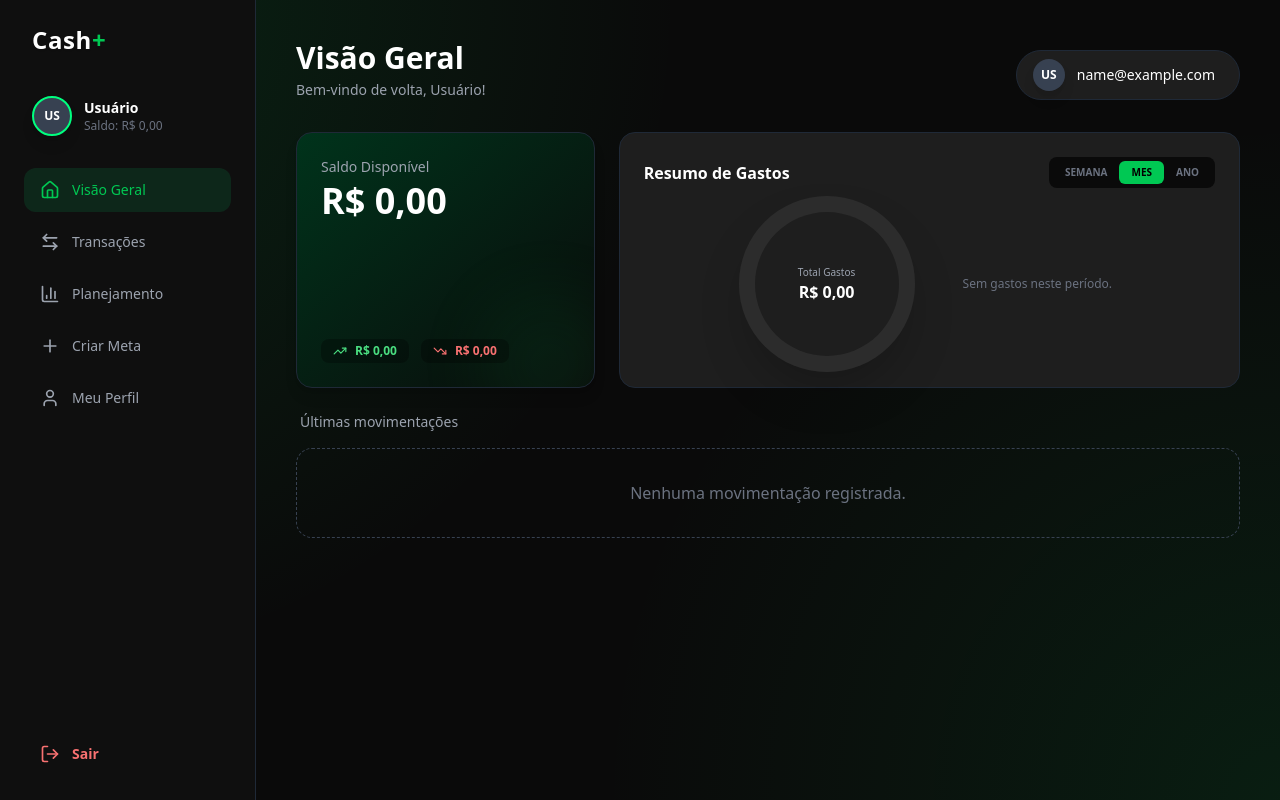
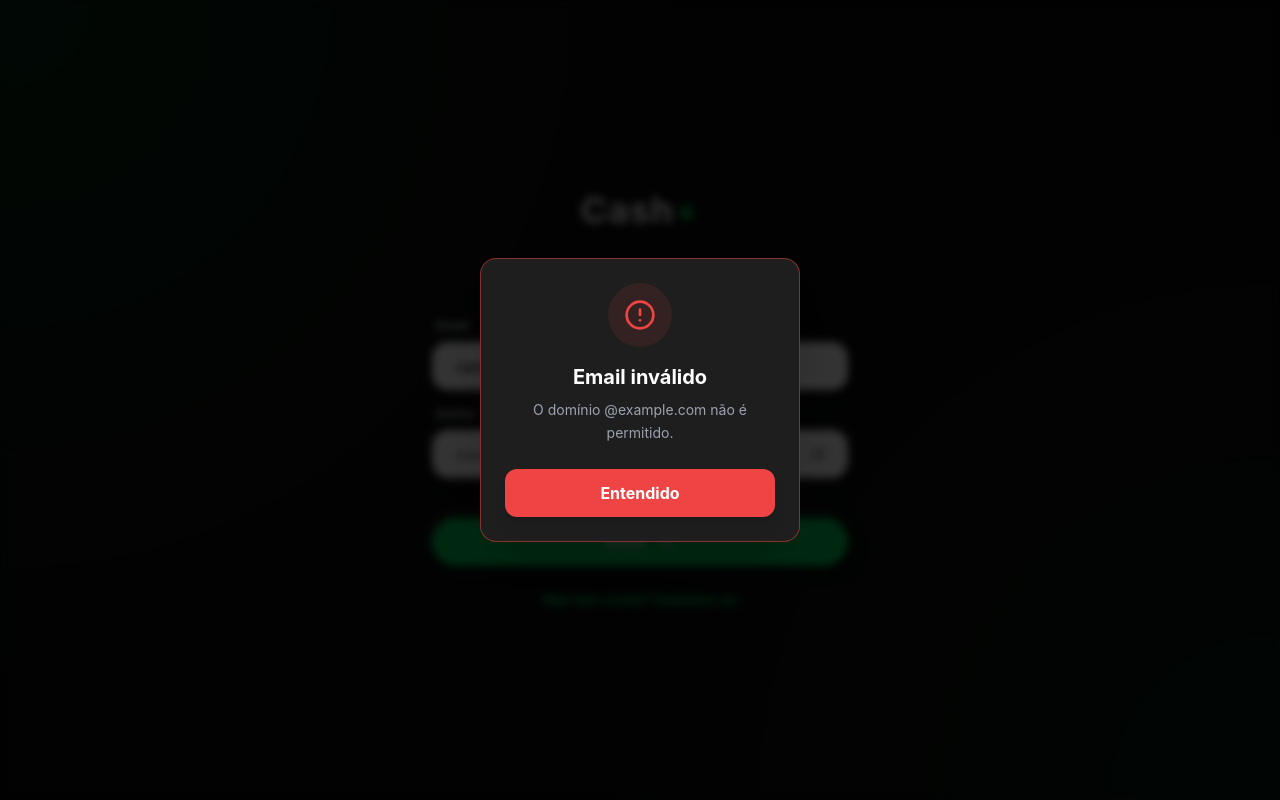
Before and after one commit to Lucci268/ProjetoAPIFinancas, a React (Vite) app: page / in a window 1280 px wide. Both pictures are taken after typing "name@example.com", "Sample123" into the empty fields and a click on the button "Entrar". Built offline with nearby package versions, Linux system fonts and the light colour scheme; the HTML template or start-up script is replaced by a standard one.

Commit message:
feat: new popup

```diff
--- a/src/App.jsx
+++ b/src/App.jsx
@@ -2,7 +2,7 @@ import React, { useState, useEffect, useRef } from 'react';
 import {
   Eye, EyeOff, ArrowRight, Home, ArrowLeftRight,
   BarChart3, User, Plus, TrendingUp, TrendingDown,
-  Check, Trash2, X, LogOut, Camera, PiggyBank, UserPlus
+  Check, Trash2, X, LogOut, Camera, PiggyBank, UserPlus, Edit2, AlertCircle, CheckCircle, HelpCircle
 } from 'lucide-react';
 
 /* ------------------- UTILITÁRIOS & CONSTANTES ------------------- */
@@ -15,6 +15,12 @@ const CATEGORIES = {
   'Metas': { color: '#69F0AE', label: 'Metas/Economia' },
   'Outros': { color: '#90A4AE', label: 'Outros' }
 };
+
+const ALLOWED_EMAIL_DOMAINS = [
+  'gmail.com', 'outlook.com', 'yahoo.com', 'hotmail.com',
+  'icloud.com', 'live.com', 'yahoo.com.br', 'uol.com.br',
+  'bol.com.br'
+];
 
 const parseDate = (dateStr) => {
   if (!dateStr) return new Date();
@@ -32,17 +38,69 @@ const Logo = ({ small = false }) => (
   </div>
 );
 
+const SystemPopup = ({ isOpen, onClose, type = 'success', title, message, onConfirm }) => {
+  if (!isOpen) return null;
+
+  const config = {
+    success: {
+      icon: <CheckCircle size={32} className="text-cashGreen" />,
+      color: 'border-cashGreen/50',
+      bgIcon: 'bg-cashGreen/10',
+      btn: 'bg-cashGreen text-black hover:bg-green-400'
+    },
+    error: {
+      icon: <AlertCircle size={32} className="text-red-500" />,
+      color: 'border-red-500/50',
+      bgIcon: 'bg-red-500/10',
+      btn: 'bg-red-500 text-white hover:bg-red-600'
+    },
+    confirm: {
+      icon: <HelpCircle size={32} className="text-yellow-500" />,
+      color: 'border-yellow-500/50',
+      bgIcon: 'bg-yellow-500/10',
+      btn: 'bg-yellow-500 text-black hover:bg-yellow-400'
+    }
+  };
+
+  const currentConfig = config[type] || config.success;
+
+  return (
+    <div className="fixed inset-0 z-[100] flex items-center justify-center bg-black/80 backdrop-blur-sm p-4 animate-in fade-in duration-200">
+      <div className={`bg-[#1E1E1E] border ${currentConfig.color} p-6 rounded-2xl w-full max-w-xs flex flex-col items-center text-center shadow-2xl animate-in zoom-in-95 duration-300`}>
+        <div className={`w-16 h-16 ${currentConfig.bgIcon} rounded-full flex items-center justify-center mb-4`}>
+          {currentConfig.icon}
+        </div>
+        <h3 className="text-white text-xl font-bold mb-2">{title}</h3>
+        <p className="text-gray-400 text-sm mb-6 leading-relaxed">{message}</p>
+
+        <div className="flex gap-3 w-full">
+          {type === 'confirm' && (
+            <button
+              onClick={onClose}
+              className="flex-1 py-3 rounded-xl bg-gray-700 text-white font-bold hover:bg-gray-600 transition-all"
+            >
+              Cancelar
+            </button>
+          )}
+          <button
+            onClick={() => {
+              if (onConfirm) onConfirm();
+              onClose();
+            }}
+            className={`flex-1 py-3 rounded-xl font-bold transition-all shadow-lg ${currentConfig.btn}`}
+          >
+            {type === 'confirm' ? 'Sim, confirmar' : 'Entendido'}
+          </button>
+        </div>
+      </div>
+    </div>
+  );
+};
+
 const UserAvatar = ({ user, size = "w-10 h-10", textSize = "text-xs", showBorder = true }) => {
   const borderClass = showBorder ? "border-2 border-cashGreen" : "";
-
   if (user.avatar) {
-    return (
-      <img
-        src={user.avatar}
-        alt="Profile"
-        className={`${size} rounded-full object-cover ${borderClass} shadow-lg bg-gray-800`}
-      />
-    );
+    return <img src={user.avatar} alt="Profile" className={`${size} rounded-full object-cover ${borderClass} shadow-lg bg-gray-800`} />;
   }
   return (
     <div className={`${size} rounded-full bg-gray-700 ${borderClass} flex items-center justify-center text-white font-bold ${textSize} shadow-lg`}>
@@ -217,7 +275,6 @@ const Sidebar = ({ activeTab, setActiveTab, onLogout, user, transactions = [] })
       <div className="mb-10 pl-2">
         <Logo small />
       </div>
-
       <div className="mb-8 flex items-center gap-3 px-2">
          <UserAvatar user={user} size="w-10 h-10" />
          <div className="overflow-hidden">
@@ -227,7 +284,6 @@ const Sidebar = ({ activeTab, setActiveTab, onLogout, user, transactions = [] })
             </p>
          </div>
       </div>
-
       <nav className="flex-1 flex flex-col gap-2">
         {navItems.map((item) => (
           <button
@@ -244,7 +300,6 @@ const Sidebar = ({ activeTab, setActiveTab, onLogout, user, transactions = [] })
           </button>
         ))}
       </nav>
-
       <button onClick={onLogout} className="flex items-center gap-3 px-4 py-3 text-red-400 hover:bg-red-900/10 rounded-xl text-sm font-bold mt-auto">
         <LogOut size={20} />
         Sair
@@ -257,7 +312,6 @@ const Sidebar = ({ activeTab, setActiveTab, onLogout, user, transactions = [] })
 
 const DashboardScreen = ({ user, transactions }) => {
   const [chartPeriod, setChartPeriod] = useState('mes');
-
   const income = transactions.filter(t => t.type === 'income').reduce((acc, curr) => acc + parseFloat(curr.value), 0);
   const expense = transactions.filter(t => t.type === 'expense').reduce((acc, curr) => acc + parseFloat(curr.value), 0);
   const balance = income - expense;
@@ -464,11 +518,12 @@ const TransactionScreen = ({ transactions, onAddTransaction, onDeleteTransaction
   );
 };
 
-const PlanningScreen = ({ goals, onAddGoal, onDeleteGoal, onDepositToGoal }) => {
+const PlanningScreen = ({ goals, onAddGoal, onDeleteGoal, onDepositToGoal, onEditGoal, showAlert }) => {
    const [isCreating, setIsCreating] = useState(false);
    const [newGoal, setNewGoal] = useState({ description: '', total: '', current: '0' });
    const [depositModal, setDepositModal] = useState({ isOpen: false, goalId: null });
    const [depositValue, setDepositValue] = useState('');
+   const [editModal, setEditModal] = useState({ isOpen: false, goal: null });
 
    const handleCreate = () => {
       if(!newGoal.description || !newGoal.total) return;
@@ -484,6 +539,24 @@ const PlanningScreen = ({ goals, onAddGoal, onDeleteGoal, onDepositToGoal }) =>
       setDepositValue('');
    };
 
+   const handleSaveEdit = () => {
+      if (!editModal.goal.description || !editModal.goal.total) return;
+      onEditGoal(editModal.goal);
+      setEditModal({ isOpen: false, goal: null });
+   };
+
+   const handleDeleteFromModal = () => {
+      showAlert(
+        'Excluir Meta?',
+        `Tem certeza que deseja excluir a meta "${editModal.goal.description}"? O valor guardado será perdido.`,
+        'confirm',
+        () => {
+           onDeleteGoal(editModal.goal.id);
+           setEditModal({ isOpen: false, goal: null });
+        }
+      );
+   };
+
    return (
       <div className="px-6 md:px-0 pt-8 md:pt-0 pb-24 md:pb-0 h-full overflow-y-auto relative">
          <div className="flex items-center justify-between mb-8">
@@ -496,30 +569,37 @@ const PlanningScreen = ({ goals, onAddGoal, onDeleteGoal, onDepositToGoal }) =>
             />
          </div>
 
+         {/* Modal de Depósito */}
          {depositModal.isOpen && (
             <div className="fixed inset-0 z-50 flex items-center justify-center bg-black/80 p-4">
-               <div className="bg-[#1E1E1E] p-6 rounded-2xl w-full max-w-sm border border-gray-700">
+               <div className="bg-[#1E1E1E] p-6 rounded-2xl w-full max-w-sm border border-gray-700 animate-in fade-in zoom-in-95">
                   <h3 className="text-white font-bold text-lg mb-4">Guardar dinheiro</h3>
-                  <p className="text-gray-400 text-sm mb-4">Quanto deseja adicionar a esta meta? O valor será descontado do seu saldo principal.</p>
-                  <InputGroup
-                     placeholder="Valor (ex: 50.00)"
-                     type="number"
-                     darkTheme
-                     value={depositValue}
-                     onChange={(e) => setDepositValue(e.target.value)}
-                  />
+                  <p className="text-gray-400 text-sm mb-4">Quanto deseja adicionar a esta meta?</p>
+                  <InputGroup placeholder="Valor (ex: 50.00)" type="number" darkTheme value={depositValue} onChange={(e) => setDepositValue(e.target.value)} />
                   <div className="flex gap-3 mt-4">
-                     <button
-                        onClick={() => setDepositModal({ isOpen: false, goalId: null })}
-                        className="flex-1 py-3 rounded-full text-gray-400 font-bold hover:bg-gray-800"
-                     >
-                        Cancelar
-                     </button>
-                     <button
-                        onClick={confirmDeposit}
-                        className="flex-1 py-3 rounded-full bg-cashGreen text-black font-bold hover:bg-green-400"
-                     >
-                        Confirmar
+                     <button onClick={() => setDepositModal({ isOpen: false, goalId: null })} className="flex-1 py-3 rounded-full text-gray-400 font-bold hover:bg-gray-800">Cancelar</button>
+                     <button onClick={confirmDeposit} className="flex-1 py-3 rounded-full bg-cashGreen text-black font-bold hover:bg-green-400">Confirmar</button>
+                  </div>
+               </div>
+            </div>
+         )}
+
+         {/* Modal de Edição de Meta */}
+         {editModal.isOpen && editModal.goal && (
+            <div className="fixed inset-0 z-50 flex items-center justify-center bg-black/80 p-4">
+               <div className="bg-[#1E1E1E] p-6 rounded-2xl w-full max-w-sm border border-gray-700 animate-in fade-in zoom-in-95">
+                  <div className="flex justify-between items-center mb-4">
+                     <h3 className="text-white font-bold text-lg">Editar Meta</h3>
+                     <button onClick={() => setEditModal({ isOpen: false, goal: null })} className="text-gray-400 hover:text-white"><X size={20} /></button>
+                  </div>
+
+                  <InputGroup label="Nome da Meta" darkTheme value={editModal.goal.description} onChange={(e) => setEditModal({...editModal, goal: { ...editModal.goal, description: e.target.value }})} />
+                  <InputGroup label="Valor Total (R$)" type="number" darkTheme value={editModal.goal.total} onChange={(e) => setEditModal({...editModal, goal: { ...editModal.goal, total: e.target.value }})} />
+
+                  <div className="flex flex-col gap-3 mt-6">
+                     <PrimaryButton label="Salvar Alterações" onClick={handleSaveEdit} />
+                     <button onClick={handleDeleteFromModal} className="w-full py-3 rounded-full bg-red-500/10 text-red-500 font-bold hover:bg-red-500 hover:text-white transition-all flex items-center justify-center gap-2 border border-red-500/30">
+                        <Trash2 size={18} /> Excluir Meta
                      </button>
                   </div>
                </div>
@@ -559,14 +639,12 @@ const PlanningScreen = ({ goals, onAddGoal, onDeleteGoal, onDepositToGoal }) =>
                      <div className="flex justify-between mb-2 items-start">
                         <span className="text-white font-bold text-lg">{goal.description}</span>
                         <div className="flex gap-2">
-                           <button
-                              onClick={() => setDepositModal({ isOpen: true, goalId: goal.id })}
-                              className="text-cashGreen bg-cashGreen/10 p-2 rounded-lg hover:bg-cashGreen hover:text-black transition-colors"
-                              title="Guardar dinheiro"
-                           >
+                           <button onClick={() => setDepositModal({ isOpen: true, goalId: goal.id })} className="text-cashGreen bg-cashGreen/10 p-2 rounded-lg hover:bg-cashGreen hover:text-black transition-colors" title="Guardar dinheiro">
                               <PiggyBank size={18}/>
                            </button>
-                           <button onClick={() => onDeleteGoal(goal.id)} className="text-gray-600 hover:text-red-500 transition-colors p-2"><X size={18}/></button>
+                           <button onClick={() => setEditModal({ isOpen: true, goal: goal })} className="text-gray-400 bg-gray-800 p-2 rounded-lg hover:bg-gray-700 hover:text-white transition-colors" title="Editar Meta">
+                              <Edit2 size={18} />
+                           </button>
                         </div>
                      </div>
                      <div className="flex justify-between mb-3 text-sm text-gray-400 font-medium">
@@ -584,7 +662,7 @@ const PlanningScreen = ({ goals, onAddGoal, onDeleteGoal, onDepositToGoal }) =>
    );
 };
 
-const ProfileScreen = ({ user, onUpdateUser }) => {
+const ProfileScreen = ({ user, onUpdateUser, showAlert }) => {
   const [formData, setFormData] = useState(user);
   const fileInputRef = useRef(null);
 
@@ -601,6 +679,12 @@ const ProfileScreen = ({ user, onUpdateUser }) => {
 
   const handleRemovePhoto = () => {
     setFormData({ ...formData, avatar: null });
+  };
+
+  const handleSave = (e) => {
+    e.preventDefault();
+    onUpdateUser(formData);
+    showAlert('Sucesso!', 'Seu perfil foi atualizado com sucesso.', 'success');
   };
 
   return (
@@ -625,7 +709,7 @@ const ProfileScreen = ({ user, onUpdateUser }) => {
                )}
             </div>
          </div>
-         <form className="flex flex-col gap-4" onSubmit={(e) => { e.preventDefault(); onUpdateUser(formData); alert('Perfil salvo!'); }}>
+         <form className="flex flex-col gap-4" onSubmit={handleSave}>
             <div className="grid grid-cols-1 md:grid-cols-2 gap-4">
                <InputGroup label="Nome Completo" placeholder="Seu nome" darkTheme value={formData.name} onChange={e => setFormData({...formData, name: e.target.value})} />
                <InputGroup label="Email" placeholder="email@exemplo.com" type="email" darkTheme value={formData.email} onChange={e => setFormData({...formData, email: e.target.value})} />
@@ -646,6 +730,24 @@ function App() {
   const [activeTab, setActiveTab] = useState('dashboard');
   const [isRegister, setIsRegister] = useState(false);
   const [authData, setAuthData] = useState({ name: '', email: '', password: '', confirmPassword: '' });
+
+  // ESTADO GLOBAL DO POPUP
+  const [popupConfig, setPopupConfig] = useState({
+    isOpen: false,
+    type: 'success',
+    title: '',
+    message: '',
+    onConfirm: null
+  });
+
+  // Função helper para chamar o popup
+  const showAlert = (title, message, type = 'success', onConfirm = null) => {
+    setPopupConfig({ isOpen: true, title, message, type, onConfirm });
+  };
+
+  const closeAlert = () => {
+    setPopupConfig({ ...popupConfig, isOpen: false });
+  };
 
   const [user, setUser] = useState(() => {
     const saved = localStorage.getItem('cashplus_user');
@@ -671,6 +773,11 @@ function App() {
   const handleAddGoal = (g) => setGoals([...goals, { ...g, id: Date.now() }]);
   const handleDeleteGoal = (id) => setGoals(goals.filter(g => g.id !== id));
 
+  const handleEditGoal = (updatedGoal) => {
+     const newGoals = goals.map(g => g.id === updatedGoal.id ? updatedGoal : g);
+     setGoals(newGoals);
+  };
+
   const handleDepositToGoal = (goalId, amount) => {
      const val = parseFloat(amount);
      const updatedGoals = goals.map(g => {
@@ -693,18 +800,25 @@ function App() {
   };
 
   const handleAuth = () => {
+     if(authData.email) {
+        const domain = authData.email.split('@')[1];
+        if(!domain || !ALLOWED_EMAIL_DOMAINS.includes(domain)) {
+           showAlert('Email inválido', `O domínio @${domain} não é permitido.`, 'error');
+           return;
+        }
+     }
+
      if (isRegister) {
        if (authData.password !== authData.confirmPassword) {
-         alert('As senhas não coincidem!');
+         showAlert('Erro', 'As senhas não coincidem!', 'error');
          return;
        }
        if (!authData.name) {
-         alert('Por favor, digite seu nome.');
+         showAlert('Atenção', 'Por favor, digite seu nome.', 'error');
          return;
        }
        setUser({ ...user, name: authData.name, email: authData.email });
      } else {
-       // Login sem backend real
        if(!user.name) setUser({ ...user, name: 'Usuário', email: authData.email || 'usuario@email.com' });
      }
      setCurrentScreen('app');
@@ -722,11 +836,11 @@ function App() {
         {(() => {
           switch(activeTab) {
              case 'dashboard': return <DashboardScreen user={user} transactions={transactions} />;
-             case 'perfil': return <ProfileScreen user={user} onUpdateUser={setUser} />;
+             case 'perfil': return <ProfileScreen user={user} onUpdateUser={setUser} showAlert={showAlert} />;
              case 'transacoes': return <TransactionScreen transactions={transactions} onAddTransaction={handleAddTransaction} onDeleteTransaction={handleDeleteTransaction} />;
              case 'createGoal':
              case 'planejamento':
-                return <PlanningScreen goals={goals} onAddGoal={handleAddGoal} onDeleteGoal={handleDeleteGoal} onDepositToGoal={handleDepositToGoal} />;
+                return <PlanningScreen goals={goals} onAddGoal={handleAddGoal} onDeleteGoal={handleDeleteGoal} onDepositToGoal={handleDepositToGoal} onEditGoal={handleEditGoal} showAlert={showAlert} />;
              default: return <DashboardScreen user={user} transactions={transactions} />;
           }
         })()}
@@ -737,62 +851,33 @@ function App() {
   if (currentScreen === 'login') {
     return (
       <div className="min-h-screen w-full bg-gradient-app flex items-center justify-center p-6">
+
+        {/* POPUP GLOBAL PARA LOGIN */}
+        <SystemPopup
+          isOpen={popupConfig.isOpen}
+          onClose={closeAlert}
+          type={popupConfig.type}
+          title={popupConfig.title}
+          message={popupConfig.message}
+        />
+
         <div className="w-full max-w-md transition-all duration-500">
            <Logo />
-
            <form onSubmit={(e) => { e.preventDefault(); handleAuth(); }} className="flex flex-col px-4 animate-in fade-in slide-in-from-bottom-4 duration-500">
-
              <h2 className="text-white text-2xl font-bold mb-6 text-center">
                {isRegister ? 'Crie sua conta' : 'Acesse sua conta'}
              </h2>
-
              {isRegister && (
-                <InputGroup
-                  label="Nome Completo"
-                  placeholder="Seu nome"
-                  value={authData.name}
-                  onChange={(e) => setAuthData({...authData, name: e.target.value})}
-                />
+                <InputGroup label="Nome Completo" placeholder="Seu nome" value={authData.name} onChange={(e) => setAuthData({...authData, name: e.target.value})} />
              )}
-
-             <InputGroup
-                label="Email"
-                placeholder="seu@email.com"
-                type="email"
-                value={authData.email}
-                onChange={(e) => setAuthData({...authData, email: e.target.value})}
-             />
-
-             <InputGroup
-                label="Senha"
-                placeholder="********"
-                isPassword
-                value={authData.password}
-                onChange={(e) => setAuthData({...authData, password: e.target.value})}
-             />
-
+             <InputGroup label="Email" placeholder="seu@email.com" type="email" value={authData.email} onChange={(e) => setAuthData({...authData, email: e.target.value})} />
+             <InputGroup label="Senha" placeholder="********" isPassword value={authData.password} onChange={(e) => setAuthData({...authData, password: e.target.value})} />
              {isRegister && (
-                <InputGroup
-                  label="Confirmar Senha"
-                  placeholder="********"
-                  isPassword
-                  value={authData.confirmPassword}
-                  onChange={(e) => setAuthData({...authData, confirmPassword: e.target.value})}
-                />
+                <InputGroup label="Confirmar Senha" placeholder="********" isPassword value={authData.confirmPassword} onChange={(e) => setAuthData({...authData, confirmPassword: e.target.value})} />
              )}
-
              <div className="flex flex-col gap-4 mt-6">
-               <PrimaryButton
-                  label={isRegister ? "Cadastrar" : "Entrar"}
-                  icon={isRegister ? <UserPlus size={20} /> : <ArrowRight size={20} />}
-                  type="submit"
-               />
-
-               <button
-                 type="button"
-                 onClick={() => setIsRegister(!isRegister)}
-                 className="text-cashGreen font-bold text-sm hover:text-green-400 transition-colors mt-2"
-               >
+               <PrimaryButton label={isRegister ? "Cadastrar" : "Entrar"} icon={isRegister ? <UserPlus size={20} /> : <ArrowRight size={20} />} type="submit" />
+               <button type="button" onClick={() => setIsRegister(!isRegister)} className="text-cashGreen font-bold text-sm hover:text-green-400 transition-colors mt-2">
                  {isRegister ? "Já tem uma conta? Faça login" : "Não tem conta? Cadastre-se"}
                </button>
              </div>
@@ -804,6 +889,16 @@ function App() {
 
   return (
     <div className="min-h-screen w-full bg-[#0a0a0a] text-white font-sans flex">
+      {/* POPUP GLOBAL PARA APLICAÇÃO */}
+      <SystemPopup
+        isOpen={popupConfig.isOpen}
+        onClose={closeAlert}
+        type={popupConfig.type}
+        title={popupConfig.title}
+        message={popupConfig.message}
+        onConfirm={popupConfig.onConfirm}
+      />
+
       <Sidebar activeTab={activeTab} setActiveTab={setActiveTab} onLogout={handleLogout} user={user} transactions={transactions} />
       <main className="flex-1 md:ml-64 h-screen overflow-y-auto bg-gradient-app">
          <div className="max-w-7xl mx-auto md:p-10">
```
